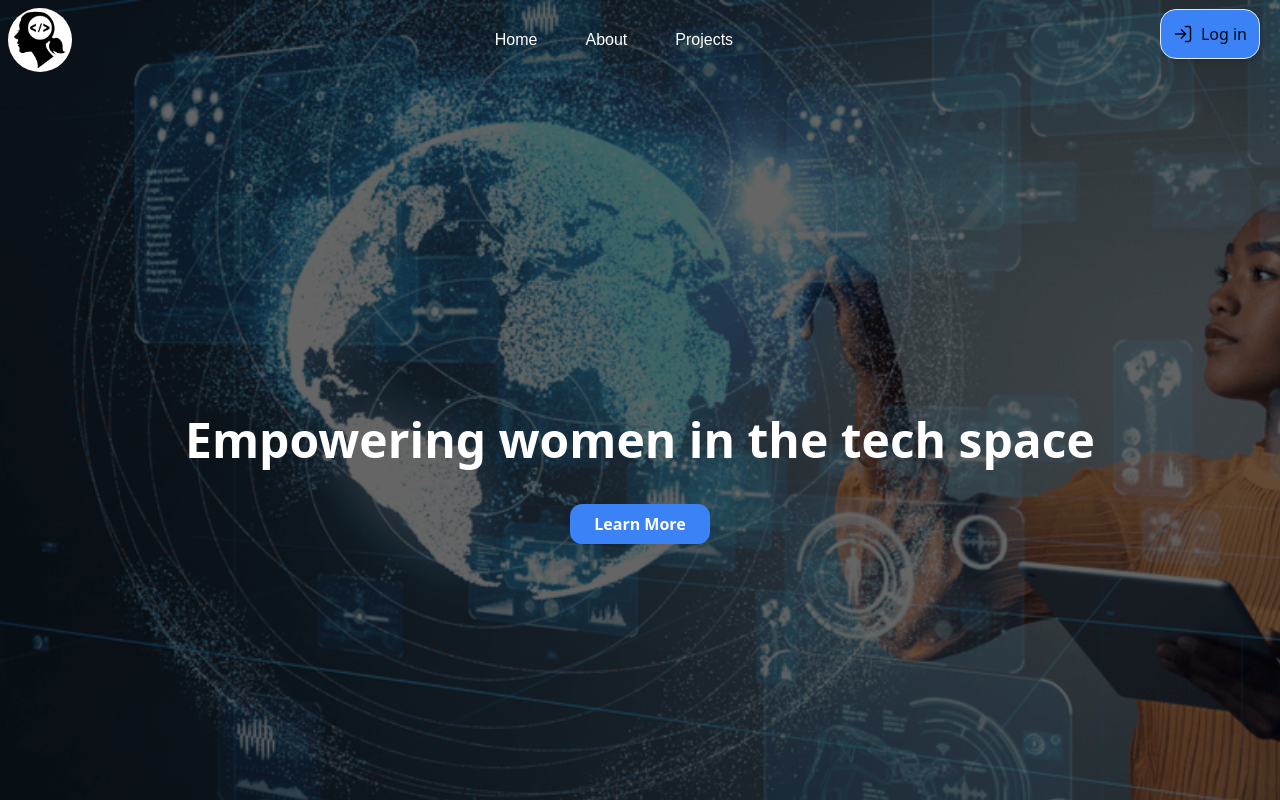
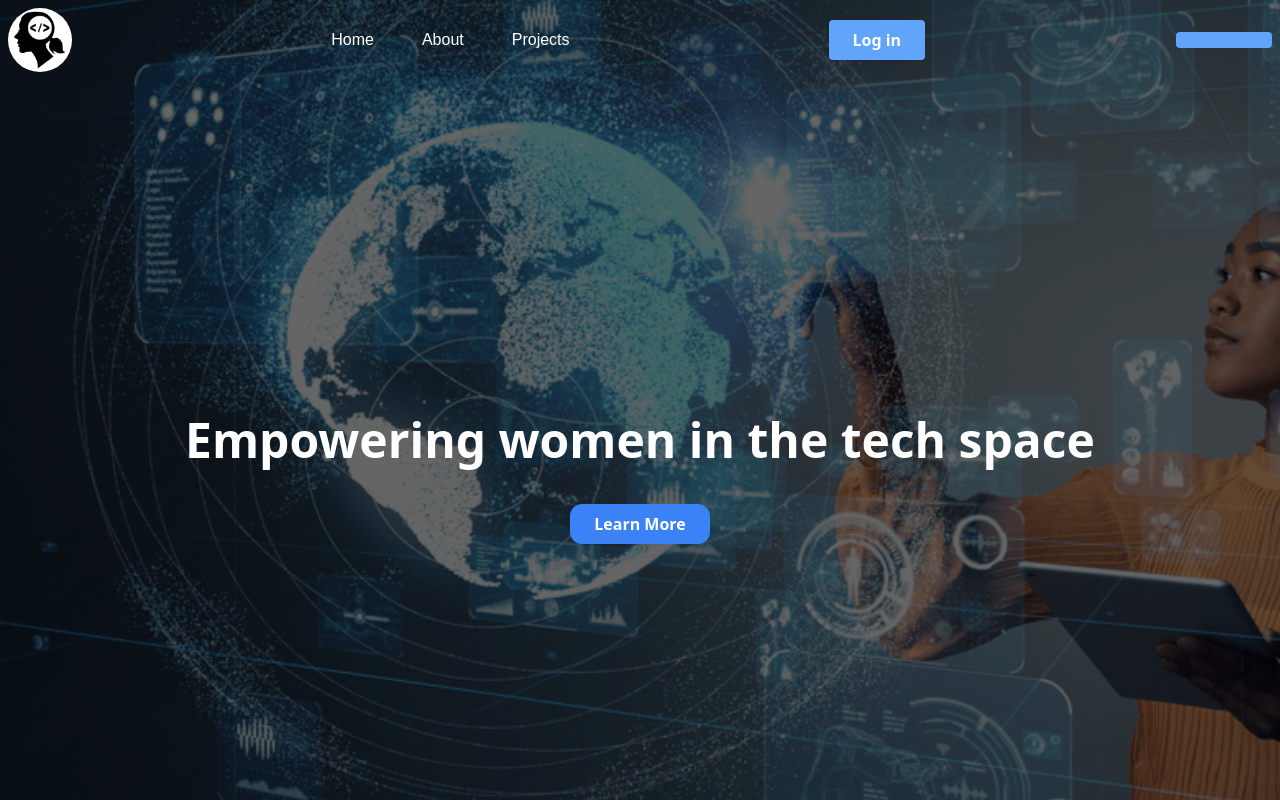
Before and after one commit to Peachy-Njenga/HealthSync, a React (Vite) app: page / in a window 1280 px wide. Shown: the top 800 px of the page. Built offline with nearby package versions, Linux system fonts and the light colour scheme.

Commit message:
chore: Update Login and Logout buttons in Navbar component

```diff
--- a/src/Gallery/Gallery.jsx
+++ b/src/Gallery/Gallery.jsx
@@ -335,14 +335,14 @@ const Gallery = () => {
           <p>Favourite</p>
         </div>
         {/* <Eye size={32} /> */}
-        <div className="p-1 bg-blue-400 rounded-full w-[30%] text-center">
+        {/* <div className="p-1 bg-blue-400 rounded-full w-[30%] text-center">
           <LogoutButton />
-        </div>
+        </div> */}
       </div>
 
       <div className="flex gap-4 justify-around w-full ">
         <div>
-          <div className="pl-20 text-2xl text-center">{/* <Profile /> */}</div>
+          <div className="pl-20 text-2xl text-center"><Profile /></div>
           <UploadImage
             handleImageChange={handleImageChange}
             handleTextChange={handleTextChange}
--- a/src/appointment/Components/Navbar.jsx
+++ b/src/appointment/Components/Navbar.jsx
@@ -9,7 +9,9 @@ import "../Styles/Navbar.css";
 import { Link, useNavigate } from "react-router-dom";
 import { toast } from "react-toastify";
 import girlCode from "../Assets/girl-code.png";
-import { LogIn } from "lucide-react";
+// import { LogIn } from "lucide-react";
+import LoginButton from "../../auth/LoginButton";
+import LogoutButton from "../../auth/LogoutButton";
 
 function Navbar() {
   const [nav, setNav] = useState(false);
@@ -37,38 +39,52 @@ function Navbar() {
   return (
     <div className="flex h-20 justify-between p-2 items-center">
       <div className="h-full rounded-full bg-white">
-        <img src={girlCode} alt="icon" className=" h-full"/>
+        <img src={girlCode} alt="icon" className=" h-full" />
       </div>
       {/* Desktop */}
       <ul className="navbar-items">
         <li>
-          <Link to="/" className="text-white hover:text-blue-500 hover:border-b-2 transition duration-300 hover:border-blue-500 p-2 ">
+          <Link
+            to="/"
+            className="text-white hover:text-blue-500 hover:border-b-2 transition duration-300 hover:border-blue-500 p-2 "
+          >
             Home
           </Link>
         </li>
         <li>
-          <a href="#about" className="text-white hover:text-blue-500 hover:border-b-2 transition duration-300 hover:border-blue-500 p-2 ">
+          <a
+            href="#about"
+            className="text-white hover:text-blue-500 hover:border-b-2 transition duration-300 hover:border-blue-500 p-2 "
+          >
             About
           </a>
         </li>
         <li>
-          <a href="#projects" className="text-white hover:text-blue-500 hover:border-b-2 transition duration-300 hover:border-blue-500 p-2 ">
+          <a
+            href="#projects"
+            className="text-white hover:text-blue-500 hover:border-b-2 transition duration-300 hover:border-blue-500 p-2 "
+          >
             Projects
           </a>
         </li>
-
       </ul>
 
-      <button
+      {/* <button
         className=" bg-blue-500 w-fit h-fit p-3 rounded-2xl flex items-center gap-2 mr-4 border hover:border-blue-500 shadow-md hover:drop-shadow-lg hover:text-blue-500 hover:bg-white hover:scale-105 translate-x-1 transition duration-300  mb-3"
         type="button"
         disabled={isButtonDisabled}
         onClick={handleChatBtnClick}
       >
         <LogIn size={20} strokeWidth={1.75} />Log in
-      </button>
+      </button> */}
 
+      <div className="bg-blue-400 p-2 rounded w-24 text-white text-center">
+        <LoginButton />
+      </div>
 
+      <div className="bg-blue-400 p-2 rounded w-24 text-white text-center">
+        <LogoutButton />
+      </div>
     </div>
   );
 }
```
